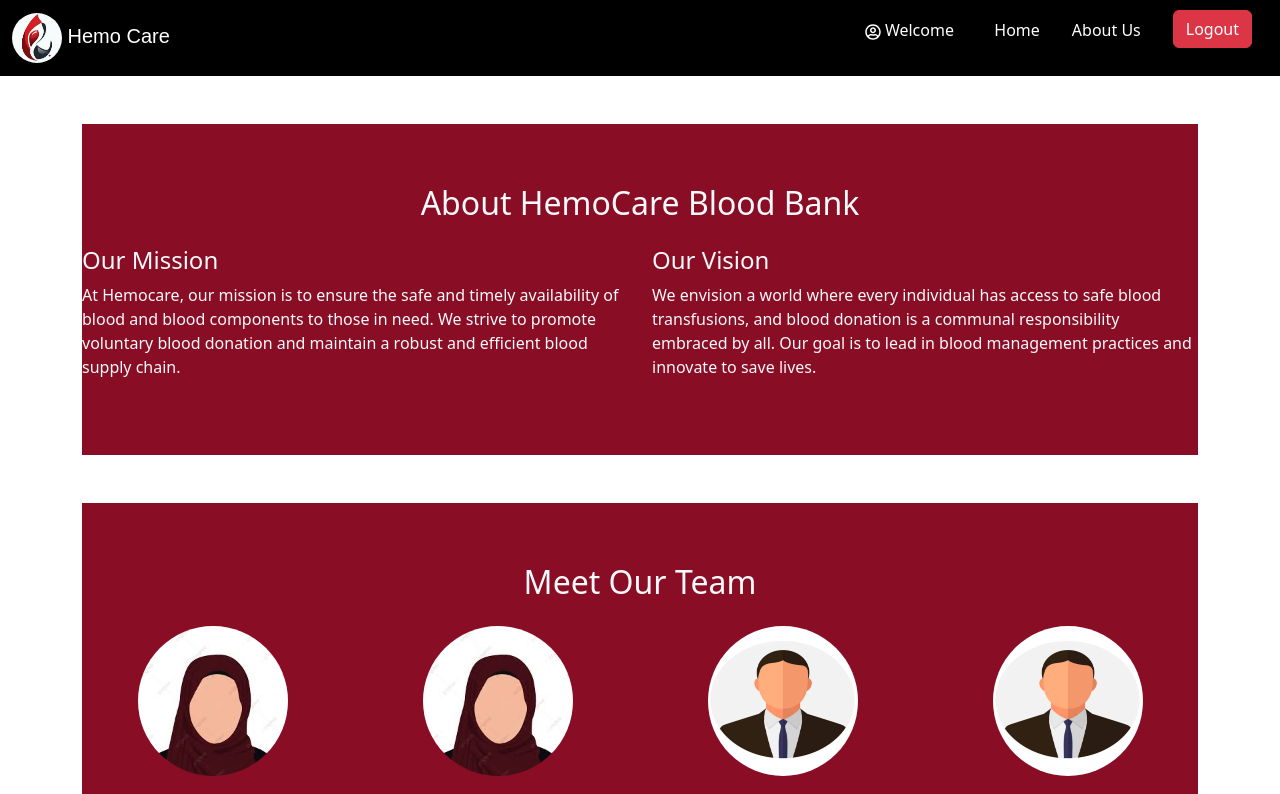
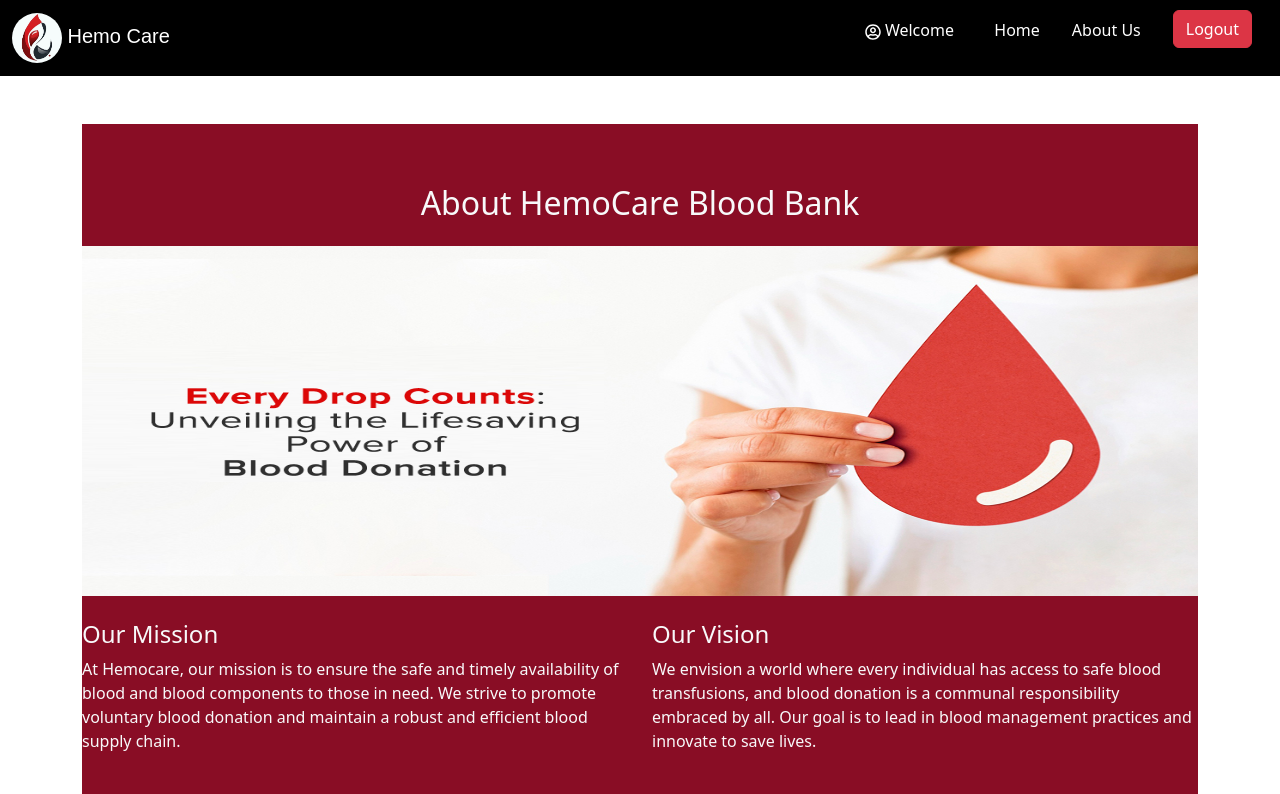
Before and after one commit to HemoCare-BBMS/BBMS_MernStack, a React (Create React App) app in the folder client/: page /aboutUs in a window 1280 px wide. Shown: the top 794 px of the page. Built offline with nearby package versions, Linux system fonts and the light colour scheme; no server answers; sample sign-in values are in the browser's storage.

Commit message:
pages updated

```diff
--- a/client/src/pages/Aboutus.js
+++ b/client/src/pages/Aboutus.js
@@ -10,15 +10,17 @@ const Aboutus = () => {
           <div className="container my-5">
             {/* Mission and Vision */}
             <section className="mb-5">
-              <h2 className="text-center text-light mb-4">About HemoCare Blood Bank</h2>
+            <h2 className="text-center text-light mb-4 ">About HemoCare Blood Bank</h2>
+            <img src="./assets/images/banner2.jpg" className="card-img-top" alt="blood donation condition" width="80px" height="350px" />
+
               <div className="row">
-                <div className="col-md-6 text-light">
+                <div className="col-md-6 mt-4 text-light">
                   <h4>Our Mission</h4>
                   <p>
                     At Hemocare, our mission is to ensure the safe and timely availability of blood and blood components to those in need. We strive to promote voluntary blood donation and maintain a robust and efficient blood supply chain.
                   </p>
                 </div>
-                <div className="col-md-6 text-light">
+                <div className="col-md-6 mt-4 text-light">
                   <h4>Our Vision</h4>
                   <p>
                     We envision a world where every individual has access to safe blood transfusions, and blood donation is a communal responsibility embraced by all. Our goal is to lead in blood management practices and innovate to save lives.
--- a/client/src/pages/Admin/InventoryStock.js
+++ b/client/src/pages/Admin/InventoryStock.js
@@ -1,12 +1,12 @@
 import React, { useEffect, useState } from 'react'
 import Layout from './../../components/shared/Layout/Layout'
 import API from '../../services/API';
-import { useSelector } from 'react-redux';
+//import { useSelector } from 'react-redux';
 import moment from 'moment';
 import { Link } from 'react-router-dom';
 
 const InventoryStock = () => {
-    const {loading, error,user} = useSelector ((state) => state.auth);
+    //const {} = useSelector ((state) => state.auth);
     const [data,setData] = useState([]);
     const getBloodRecords = async() => {
         try {
--- a/client/src/redux/features/auth/authActions.js
+++ b/client/src/redux/features/auth/authActions.js
@@ -1,6 +1,6 @@
 import { createAsyncThunk } from "@reduxjs/toolkit";
 import API from "../../../services/API";
-import {ToastContainer, toast } from "react-toastify";
+//import {ToastContainer, toast } from "react-toastify";
 
 export const userLogin = createAsyncThunk(
     'auth/login',
```
